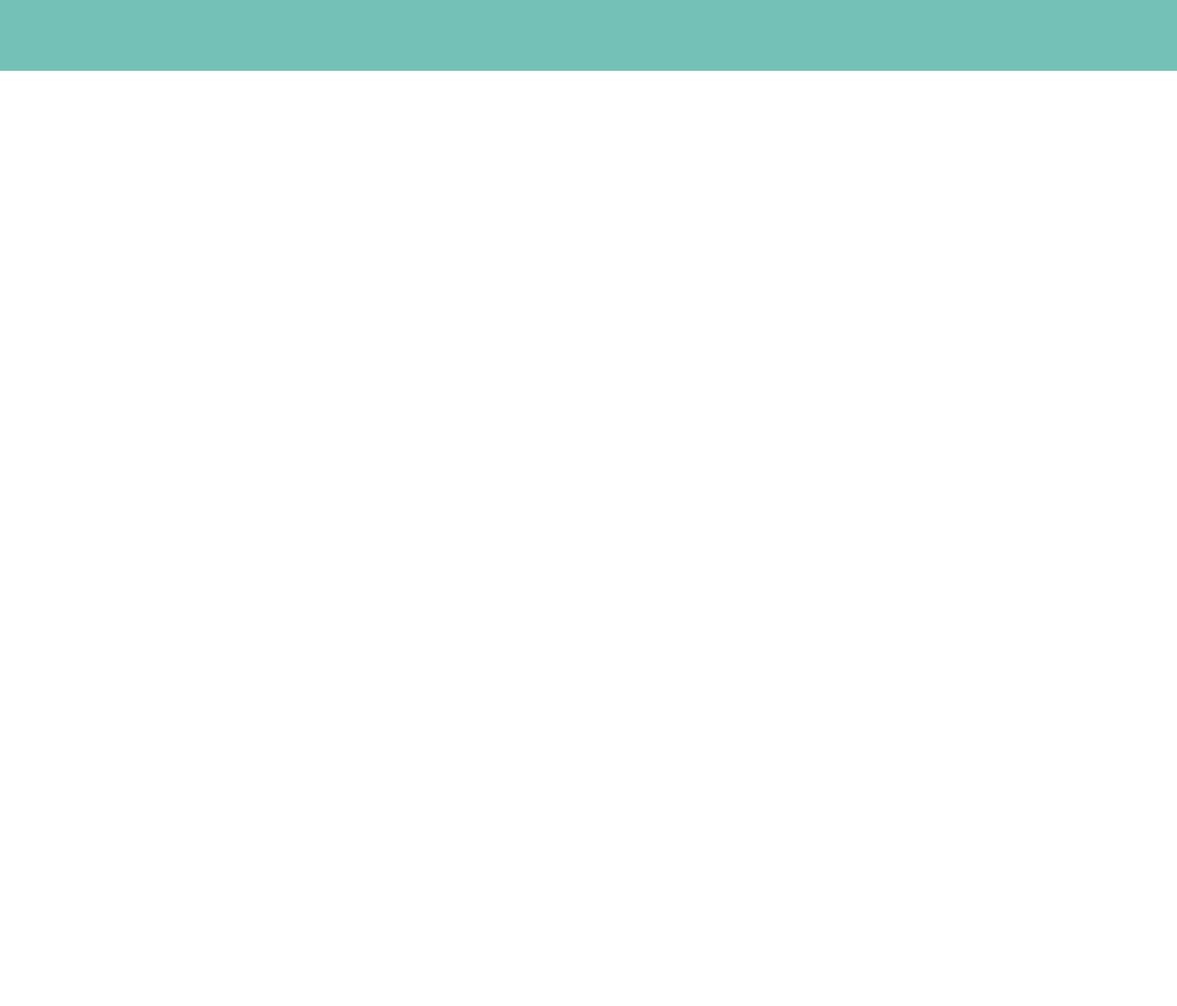
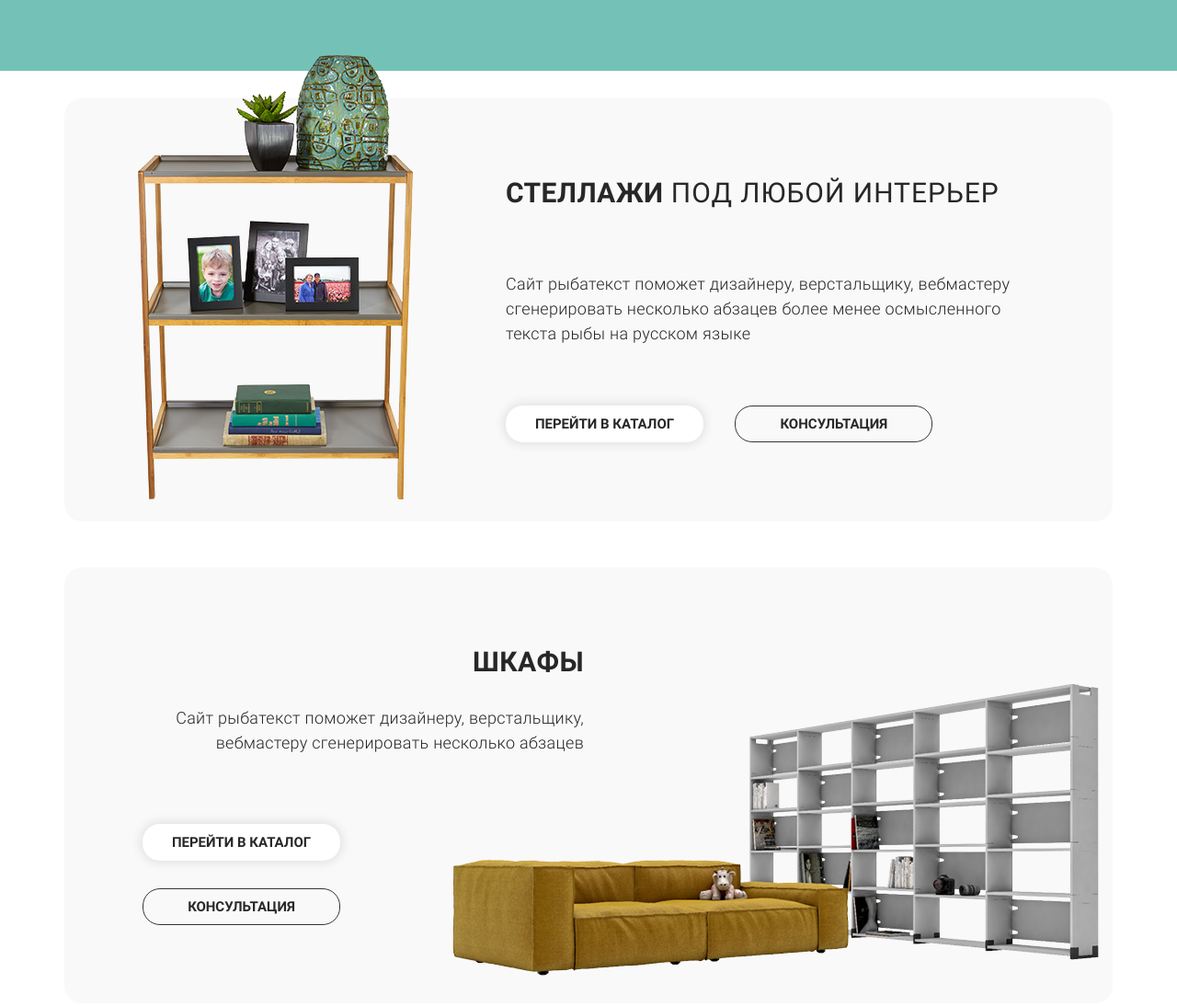
Before and after one commit to Sorokatov/inline, a website: page app/index.html in a window 1280 px wide. Shown: the part 753-1847 px from the top of the page at 92% size. Before the commit the page ends 830 px from the top, so only its background shows below. Drawn offline with nearby package versions, Linux system fonts and the light colour scheme; files that its build step writes are made by us from their sources.

Commit message:
categories section for index page

```diff
--- a/app/index.html
+++ b/app/index.html
@@ -60,5 +60,57 @@
 
 <div class="slider"></div>
 
-<div class="categories"></div>
+<div class="categories">
+    <div class="categories__item _rack container">
+        <div class="categories__item-wrap">
+            <div class="categories__item-title">
+                <h2 class="categories__item-title-bold">Стеллажи</h2>
+                под любой интерьер
+            </div>
+            <div class="categories__item-desc">
+                Сайт рыбатекст поможет дизайнеру, верстальщику, вебмастеру
+                сгенерировать несколько абзацев более менее осмысленного
+                текста рыбы на русском языке
+            </div>
+            <div class="categories__item-actions">
+                <a href="#" class="button">Перейти в каталог</a>
+                <button class="button _transparent">Консультация</button>
+            </div>
+        </div>
+    </div>
+
+    <div class="categories__item _closet container">
+        <div class="categories__item-wrap">
+            <div class="categories__item-title">
+                <h2 class="categories__item-title-bold">Шкафы</h2>
+            </div>
+            <div class="categories__item-desc">
+                Сайт рыбатекст поможет дизайнеру, верстальщику, вебмастеру
+                сгенерировать несколько абзацев
+            </div>
+            <div class="categories__item-actions">
+                <a href="#" class="button">Перейти в каталог</a>
+                <button class="button _transparent">Консультация</button>
+            </div>
+        </div>
+    </div>
+
+    <div class="categories__item _sliding">
+        <div class="container">
+            <div class="categories__item-wrap">
+                <div class="categories__item-title">
+                    <h2 class="categories__item-title-bold">Раздвижные конструкции</h2>
+                </div>
+                <div class="categories__item-desc">
+                    Сайт рыбатекст поможет дизайнеру, верстальщику, вебмастеру
+                    сгенерировать несколько абзацев
+                </div>
+                <div class="categories__item-actions">
+                    <a href="#" class="button">Перейти в каталог</a>
+                    <button class="button _transparent">Консультация</button>
+                </div>
+            </div>
+        </div>
+    </div>
+</div>
 //= templates/footer.html
--- a/app/styles/components/button.scss
+++ b/app/styles/components/button.scss
@@ -1,5 +1,7 @@
 .button {
-    padding: 12px 27px;
+    display: inline-block;
+    min-width: 185px;
+    padding: 12.5px 27px;
     border-radius: $border-radius;
     box-shadow: 0 0 11.18px 1.82px rgba(0, 0, 0, 0.11);
     @include roboto-bold;
@@ -8,10 +10,23 @@
     text-transform: uppercase;
     background: $white;
     color: $button-text;
+    text-align: center;
     cursor: pointer;
     transition: $transition-time all;
 
     &:hover {
         box-shadow: 0 0 11.18px 3.82px rgba(0,0,0,0.11);
     }
+
+    &._transparent {
+        padding: 11.5px 27px;
+        border: 1px solid $link-text;
+        background: transparent;
+        box-shadow: none;
+
+        &:hover {
+            background-color: $link-text;
+            color: $white;
+        }
+    }
 }
--- a/app/styles/components/categories.scss
+++ b/app/styles/components/categories.scss
@@ -1,3 +1,127 @@
 .categories {
+    @include column(center);
 
+    &__item {
+        @include row();
+        position: relative;
+        min-height: 460px;
+        padding: 85px 0;
+        border-radius: $border-radius;
+        background-color: $background;
+
+        & + & {
+            margin-top: 50px;
+        }
+
+        &-wrap {
+            max-width: 480px;
+            width: 480px;
+        }
+
+        &-title {
+            margin-bottom: 30px;
+            text-transform: uppercase;
+            font-size: 30px;
+            letter-spacing: 1px;
+
+            &-bold {
+                display: inline-block;
+                font-size: 30px;
+                letter-spacing: .4px;
+                @include roboto-bold;
+            }
+        }
+
+        &-desc {
+            margin-bottom: 65px;
+            @include roboto-light;
+            font-size: 18px;
+            line-height: 27px;
+            letter-spacing: .3px;
+        }
+
+        &-actions {
+
+            .button {
+                min-width: 215px;
+            }
+
+            .button + .button {
+                margin-left: 30px;
+            }
+        }
+
+        &._rack {
+            justify-content: flex-end;
+
+            &:before {
+                content: '';
+                position: absolute;
+                left: 80px;
+                top: -47px;
+                @include bg-image('rack.png');
+                width: 299px;
+                height: 483px;
+            }
+        }
+
+        &._rack & {
+
+            &-wrap {
+                max-width: 560px;
+                width: 560px;
+                margin-right: 100px;
+            }
+
+            &-title {
+                margin-bottom: 68px;
+            }
+        }
+
+        &._closet:before {
+            content: '';
+            position: absolute;
+            right: 15px;
+            bottom: 30px;
+            width: 703px;
+            height: 318px;
+            @include bg-image('closet.png');
+        }
+
+        &._closet & {
+
+            &-wrap {
+                margin-left: 85px;
+            }
+
+            &-title,
+            &-desc {
+                text-align: right;
+            }
+
+            &-desc {
+                margin-bottom: 75px;
+            }
+
+            &-actions {
+                @include column();
+                max-width: 215px;
+
+                .button + button {
+                    margin-left: 0;
+                    margin-top: 30px;
+                }
+            }
+        }
+
+        &._sliding {
+            width: 100%;
+            min-height: 396px;
+            height: 396px;
+            padding-top: 75px;
+            padding-bottom: 0;
+            border-radius: 0;
+            @include bg-image('sliding.jpg');
+        }
+    }
 }
--- a/app/styles/components/header.scss
+++ b/app/styles/components/header.scss
@@ -15,7 +15,7 @@
     }
 
     &__contacts {
-        @include row(center);
+        @include row(flex-start, center);
     }
 
     &__phones {
--- a/app/styles/components/slider.scss
+++ b/app/styles/components/slider.scss
@@ -1,4 +1,5 @@
 .slider {
     height: 625px;
+    margin-bottom: 30px;
     background-color: #74c2b7;
 }
--- a/app/styles/default.scss
+++ b/app/styles/default.scss
@@ -3,11 +3,22 @@ body {
   margin: 0;
   background: $white;
   color: $basic-text;
+  @include roboto-regular;
   font-size: 18px;
 }
 
-div {
+div,
+a,
+button {
   box-sizing: border-box;
+}
+
+h1,
+h2,
+h3,
+h4,
+h5 {
+  margin: 0;
 }
 
 a {
--- a/app/styles/main.scss
+++ b/app/styles/main.scss
@@ -1,9 +1,9 @@
 // Settings imports
 
+@import "_mixins.scss";
 @import "_vars.scss";
 @import "default.scss";
 @import "fonts.scss";
-@import "mixins.scss";
 
 // Components imports
 
```
Also changed, not shown: app/styles/_mixins.scss (renamed from app/styles/mixins.scss).
